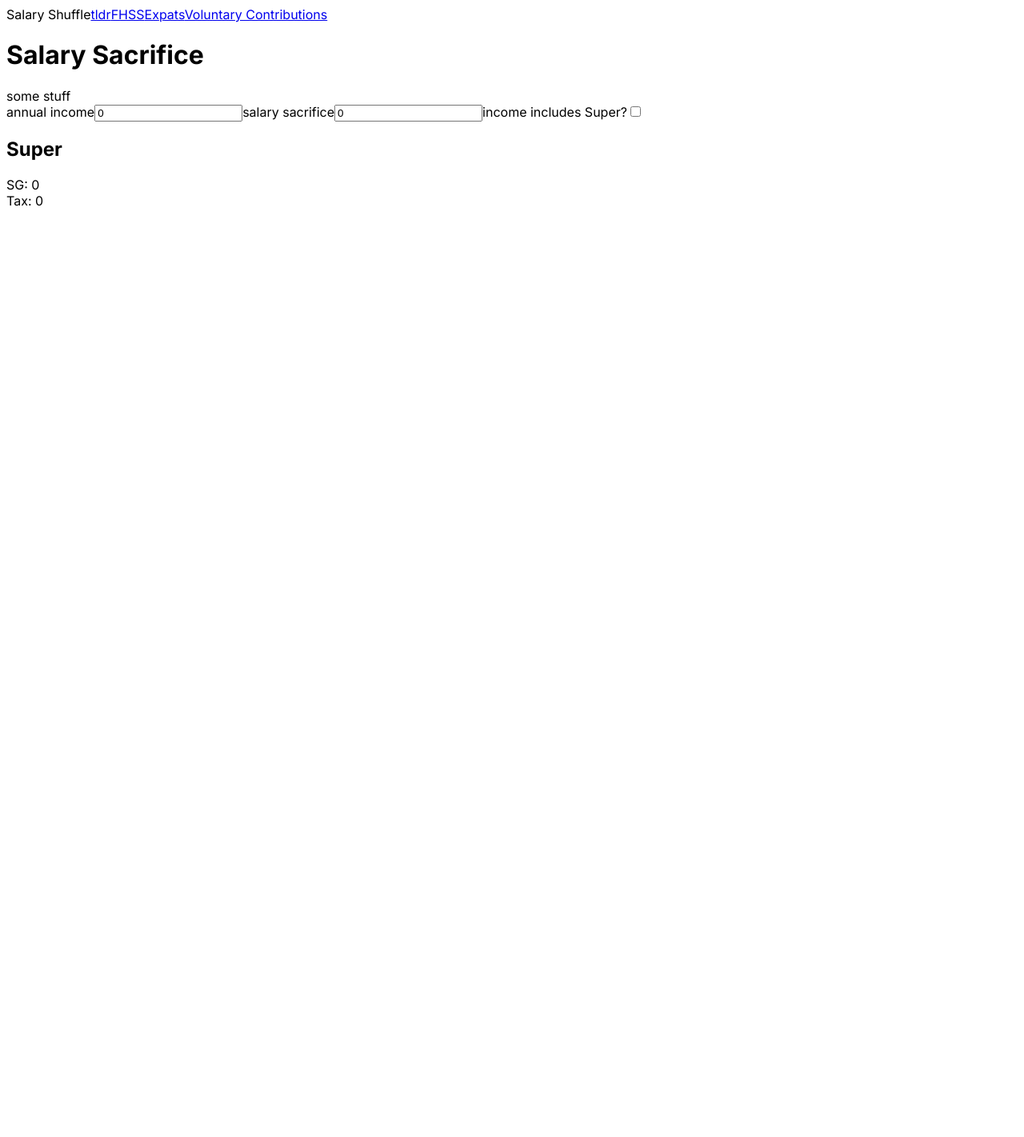
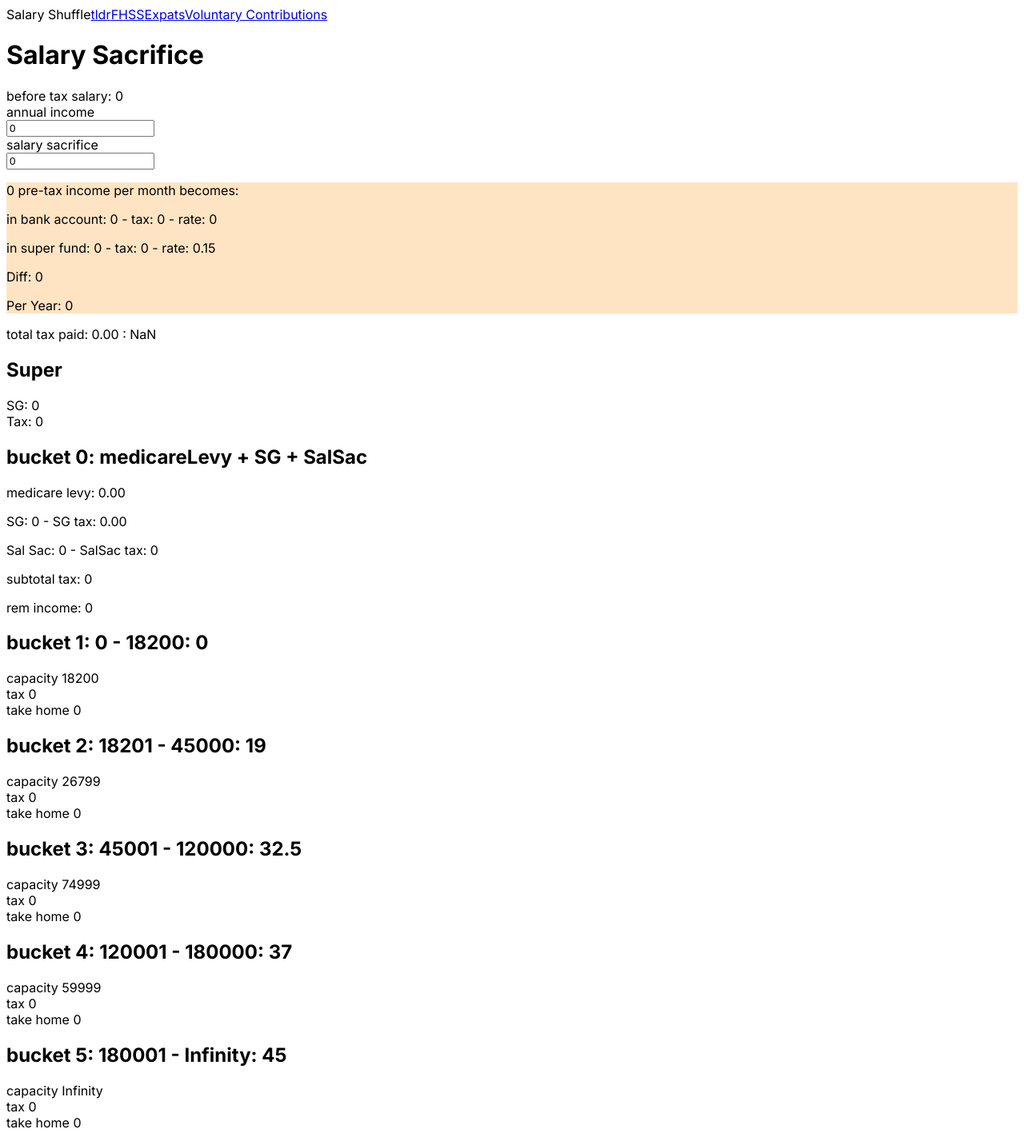
Before and after one commit to TimmDay/hack23-salary-shuffle, a Next.js app: page / in a window 1280 px wide. Shown: the whole page at 80% size. Before the commit the page ends 800 px from the top, so only its background shows below. Built offline with nearby package versions, Linux system fonts and the light colour scheme.

Commit message:
screen dump UI data so far

```diff
--- a/src/app/page.tsx
+++ b/src/app/page.tsx
@@ -1,33 +1,102 @@
 "use client";
 
 import { useState } from "react";
+import styles from "./page.module.css";
+import { getTopShavingTaxNaive, mockShaving, taxBucket } from "./utilities";
 
 const SG_RATE = 0.11; //11% for 2023/24, increasing to 11.5% next fin year.
 const CONTRIBUTIONS_TAX_RATE = 0.15;
+const MEDICARE_LEVY_RATE = 0.02;
 
 export default function Home() {
   const [statedIncome, setStatedIncome] = useState(0);
   const [salSacPerMonth, setSalSacPerMonth] = useState(0);
-  const [includesSuper, setIncludesSuper] = useState(false);
+  const [includesSuper, setIncludesSuper] = useState(true);
+  const [shavingBit, setShavingBit] = useState(mockShaving);
 
-  const superAdjustedIncome = includesSuper
+  const adjustedForIncSuperIncome = includesSuper
     ? statedIncome
     : statedIncome * (1 + SG_RATE);
-  const superNetSG = superAdjustedIncome * SG_RATE;
+
+  // 1. medicare levy comes out first. Calculated on gross income.
+  const medicareLevy = adjustedForIncSuperIncome * MEDICARE_LEVY_RATE;
+  const salMinusMedicare = adjustedForIncSuperIncome - medicareLevy;
+
+  // 2. SG comes out at same time as medicare. Calculated on gross income. //TODO: link?
+  const superNetSG = adjustedForIncSuperIncome * SG_RATE;
   const superTaxOnSG = superNetSG * CONTRIBUTIONS_TAX_RATE;
+  const superInAccount = superNetSG - superTaxOnSG;
 
+  const salMinusSGAndMedicare = salMinusMedicare - superNetSG;
+
+  // 3. Sal sac comes out after levy + SG are deducted. TODO: link.
   const superTaxOnSalSac = salSacPerMonth * CONTRIBUTIONS_TAX_RATE;
+  const salSacInAccount = salSacPerMonth - superTaxOnSalSac;
 
-  // const totalTax = superTaxOnSG + superTaxOnSalSac
+  // 4. Remaining salary taxed in income tax brackets.
+  const incomeAfterSGAndLevy =
+    adjustedForIncSuperIncome - superNetSG - medicareLevy;
+
+  const incomeAfterSGLevyAndSalSac = incomeAfterSGAndLevy - salSacPerMonth;
+
+  // const shavingBit = getTopShavingTax(incomeAfterSuperAndLevy, salSacPerMonth);
+  // useEffect(() => {
+  //   setShavingBit(getTopShavingTax(incomeAfterSuperAndLevy, salSacPerMonth));
+  // }, [incomeAfterSuperAndLevy, salSacPerMonth]);
+
+  // 5 income tax brackets
+  const taxBucket1 = taxBucket(incomeAfterSGLevyAndSalSac, 0, 18200, 0);
+  const taxBucket2 = taxBucket(incomeAfterSGLevyAndSalSac, 18201, 45000, 19);
+  const taxBucket3 = taxBucket(incomeAfterSGLevyAndSalSac, 45001, 120000, 32.5);
+  const taxBucket4 = taxBucket(incomeAfterSGLevyAndSalSac, 120001, 180000, 37);
+  const taxBucket5 = taxBucket(
+    incomeAfterSGLevyAndSalSac,
+    180001,
+    Infinity,
+    45
+  );
+
+  const totalTax =
+    medicareLevy +
+    superTaxOnSG +
+    superTaxOnSalSac +
+    taxBucket1.taxPaid +
+    taxBucket2.taxPaid +
+    taxBucket3.taxPaid +
+    taxBucket4.taxPaid +
+    taxBucket5.taxPaid;
+
+  // const netSalCheck =
+  //   totalTax +
+  //   taxBucket1.remIncome +
+  //   taxBucket2.remIncome +
+  //   taxBucket3.remIncome +
+  //   taxBucket4.remIncome +
+  //   taxBucket5.remIncome;
+
+  // const b1 = (45000 - 18201) * 0.19;
+  // const b2 = (68000 - 45001) * 0.325;
+
+  const ifSalSacWasIncomeAmount = getTopShavingTaxNaive(
+    incomeAfterSGAndLevy,
+    salSacPerMonth
+  ).amountRemaining;
+
+  const salSacSavings = salSacInAccount - ifSalSacWasIncomeAmount;
 
   return (
     // <div className={styles.main}>
     <div>
       <h1>Salary Sacrifice</h1>
+      {/*
+      <div>
+        <h2>shaving bit</h2>
+      </div> */}
+      <div>{`before tax salary: ${adjustedForIncSuperIncome}`}</div>
+      {/* <div>{`total tax no sal sac: ${}`}</div>
+      <div>{`total tax with sal sac; ${}`}</div> */}
 
-      <div>some stuff</div>
-
-      <div>
+      <div className={styles.inputBlock}>
         <label htmlFor="income">annual income</label>
         <input
           type="number"
@@ -45,20 +114,93 @@ export default function Home() {
           onChange={(event) => setSalSacPerMonth(parseInt(event.target.value))}
         />
 
-        <label htmlFor="incSuper">income includes Super?</label>
+        {/* <label htmlFor="incSuper">income includes Super?</label>
         <input
           type="checkbox"
           title="incSuper"
           checked={includesSuper}
           onChange={() => setIncludesSuper((prev) => !prev)}
-        />
+        /> */}
       </div>
 
+      <div className={styles.summaryBlock}>
+        <p>{`${salSacPerMonth} pre-tax income per month becomes:`}</p>
+        <p>{`in bank account: ${ifSalSacWasIncomeAmount} - tax: ${
+          getTopShavingTaxNaive(incomeAfterSGAndLevy, salSacPerMonth)
+            .taxOnShaving
+        } - rate: ${
+          getTopShavingTaxNaive(incomeAfterSGLevyAndSalSac, salSacPerMonth).rate
+        }`}</p>
+        <p>{`in super fund: ${salSacInAccount} - tax: ${superTaxOnSalSac} - rate: ${CONTRIBUTIONS_TAX_RATE}`}</p>
+
+        <p>{`Diff: ${salSacSavings}`}</p>
+        <p>{`Per Year: ${salSacSavings * 12}`}</p>
+        {/* <p>{`percentage increase of take home pay: ${}`}</p> */}
+
+        {/* <p>{`adj income: ${121000}`}</p>
+        <p>{`top bracket: chunk: ${shavingBit.incomeAtTopRate} - rate:${shavingBit.topRate} - tax: ${shavingBit.taxAtTopRate}`}</p>
+        <p>{`next bracket: chunk: ${shavingBit.incomeAtLowerRate} - rate:${shavingBit.lowerRate} - tax: ${shavingBit.taxAtLowerRate}`}</p>
+        <p>{`$ in bank account: ${shavingBit.amountLeftOver.toFixed(2)}`}</p>
+        <p>{`total tax: ${shavingBit.totalTax.toFixed(2)}`}</p> */}
+        {/* <p>{`: ${}`}</p> */}
+        {/* <p>{`: ${}`}</p> */}
+      </div>
+      <div>{`total tax paid: ${totalTax.toFixed(2)} : ${
+        (totalTax / adjustedForIncSuperIncome) * 100
+      }`}</div>
       <div>
         <h2>Super</h2>
         <div>SG: {superNetSG}</div>
         <div>Tax: {superTaxOnSG}</div>
       </div>
+
+      <div>
+        <div>
+          <h2>{`bucket 0: medicareLevy + SG + SalSac`}</h2>
+          <p>{`medicare levy: ${medicareLevy.toFixed(2)}`}</p>
+          <p>{`SG:  ${superNetSG} - SG tax: ${superTaxOnSG.toFixed(2)}`}</p>
+          <p>{`Sal Sac: ${salSacPerMonth} - SalSac tax: ${superTaxOnSalSac}`}</p>
+          <p>{`subtotal tax: ${
+            medicareLevy + superTaxOnSG + superTaxOnSalSac
+          }`}</p>
+          <p>{`rem income: ${incomeAfterSGLevyAndSalSac}`}</p>
+        </div>
+
+        <div>
+          <h2>{`bucket 1: ${taxBucket1.bucketMin} - ${taxBucket1.bucketMax}: ${taxBucket1.taxRate}`}</h2>
+          <div>{`capacity ${taxBucket1.bucketCapacity}`}</div>
+          <div>{`tax ${taxBucket1.taxPaid}`}</div>
+          <div>{`take home ${taxBucket1.remIncome}`}</div>
+        </div>
+
+        <div>
+          <h2>{`bucket 2: ${taxBucket2.bucketMin} - ${taxBucket2.bucketMax}: ${taxBucket2.taxRate}`}</h2>
+          <div>{`capacity ${taxBucket2.bucketCapacity}`}</div>
+          <div>{`tax ${taxBucket2.taxPaid}`}</div>
+          <div>{`take home ${taxBucket2.remIncome}`}</div>
+        </div>
+
+        <div>
+          <h2>{`bucket 3: ${taxBucket3.bucketMin} - ${taxBucket3.bucketMax}: ${taxBucket3.taxRate}`}</h2>
+          <div>{`capacity ${taxBucket3.bucketCapacity}`}</div>
+          <div>{`tax ${taxBucket3.taxPaid}`}</div>
+          <div>{`take home ${taxBucket3.remIncome}`}</div>
+        </div>
+
+        <div>
+          <h2>{`bucket 4: ${taxBucket4.bucketMin} - ${taxBucket4.bucketMax}: ${taxBucket4.taxRate}`}</h2>
+          <div>{`capacity ${taxBucket4.bucketCapacity}`}</div>
+          <div>{`tax ${taxBucket4.taxPaid}`}</div>
+          <div>{`take home ${taxBucket4.remIncome}`}</div>
+        </div>
+
+        <div>
+          <h2>{`bucket 5: ${taxBucket5.bucketMin} - ${taxBucket5.bucketMax}: ${taxBucket5.taxRate}`}</h2>
+          <div>{`capacity ${taxBucket5.bucketCapacity}`}</div>
+          <div>{`tax ${taxBucket5.taxPaid}`}</div>
+          <div>{`take home ${taxBucket5.remIncome}`}</div>
+        </div>
+      </div>
     </div>
   );
 }
```
